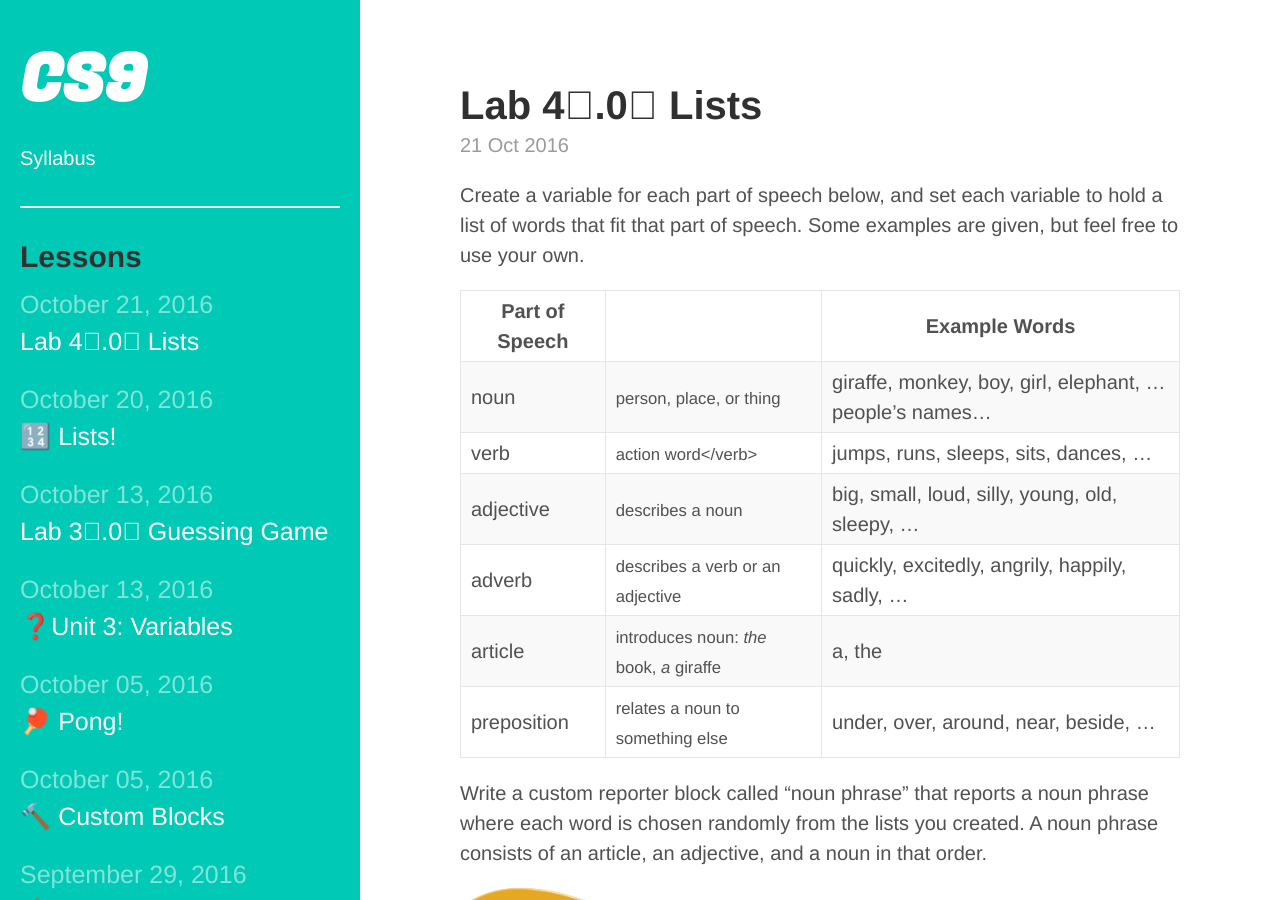
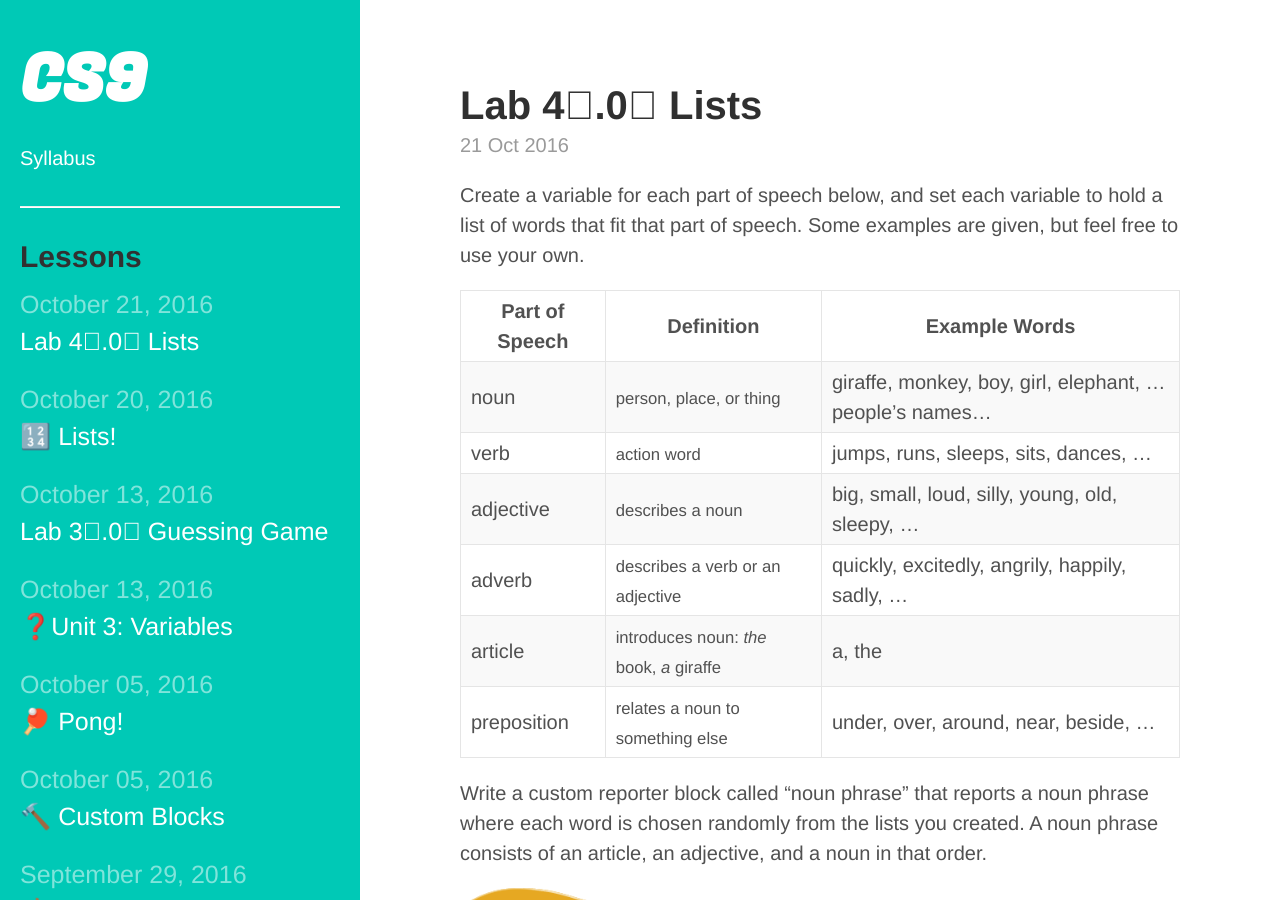
Before and after one commit to bensk/CS9, a Jekyll site: the page built from _posts/2016-10-21-lab-4⃣-0⃣-lists.md, in a window 1280 px wide and 900 px high. Built offline with Jekyll 4.4.1, drawn with Linux system fonts in a browser that asks for light colours; some web fonts are replaced; a style sheet for code colours, icons or effects is not loaded.

Commit message:
📘definition

```diff
--- a/_posts/2016-10-21-lab-4⃣-0⃣-lists.md
+++ b/_posts/2016-10-21-lab-4⃣-0⃣-lists.md
@@ -6,10 +6,10 @@ date: "2016-10-21 20:41"
 
 Create a variable for each part of speech below, and set each variable to hold a list of words that fit that part of speech. Some examples are given, but feel free to use your own.
 
-| Part of Speech |                                                         | Example Words                                               |
+| Part of Speech |  Definition  | Example Words                                               |
 | -------------- | ------------------------------------------------------- | ----------------------------------------------------------- |
 | noun           | <small>person, place, or thing</small>                  | giraffe, monkey, boy, girl, elephant, ... people's names... |
-| verb           | <small>action word</verb>                               | jumps, runs, sleeps, sits, dances, ...                      |
+| verb           | <small>action word</small>                               | jumps, runs, sleeps, sits, dances, ...                      |
 | adjective      | <small>describes a noun</small>                         | big, small, loud, silly, young, old, sleepy, ...            |
 | adverb         | <small>describes a verb or an adjective</small>         | quickly, excitedly, angrily, happily, sadly, ...            |
 | article        | <small>introduces noun: *the* book, *a* giraffe</small> | a, the                                                      |
```
